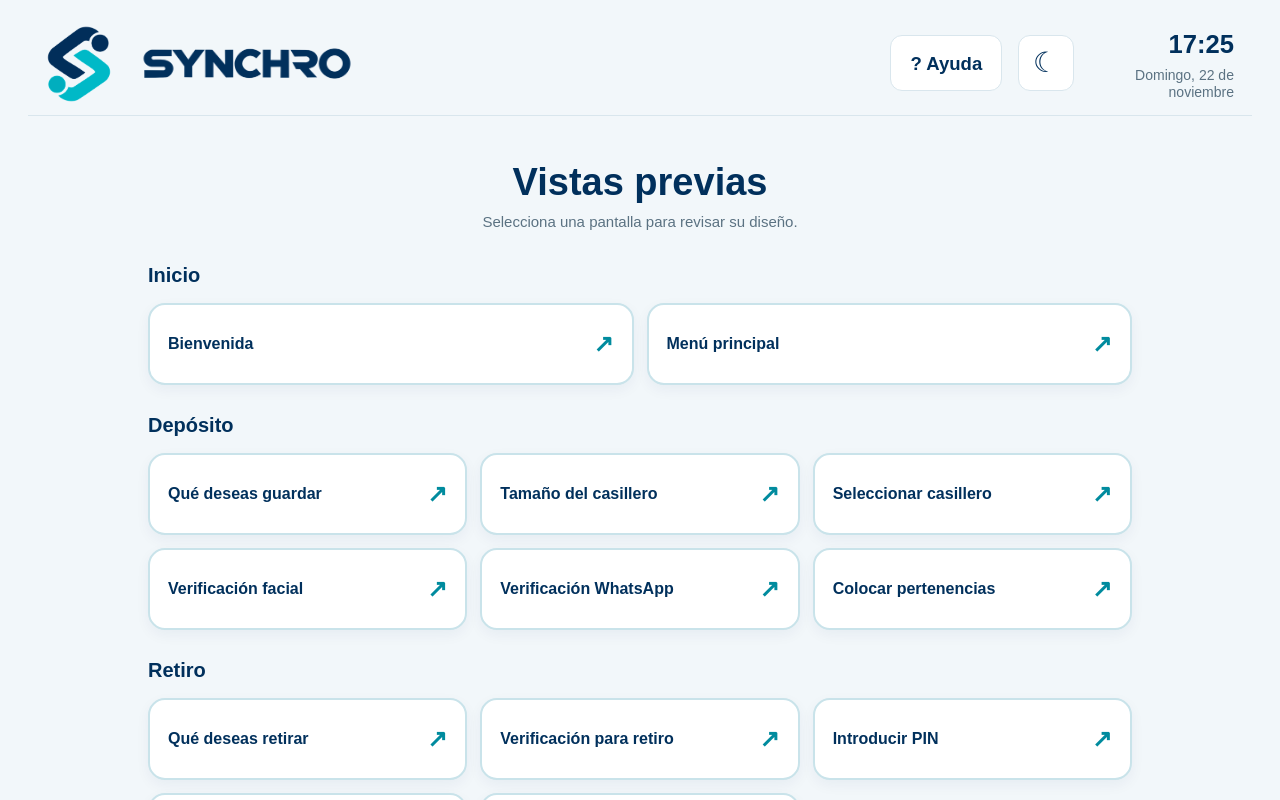
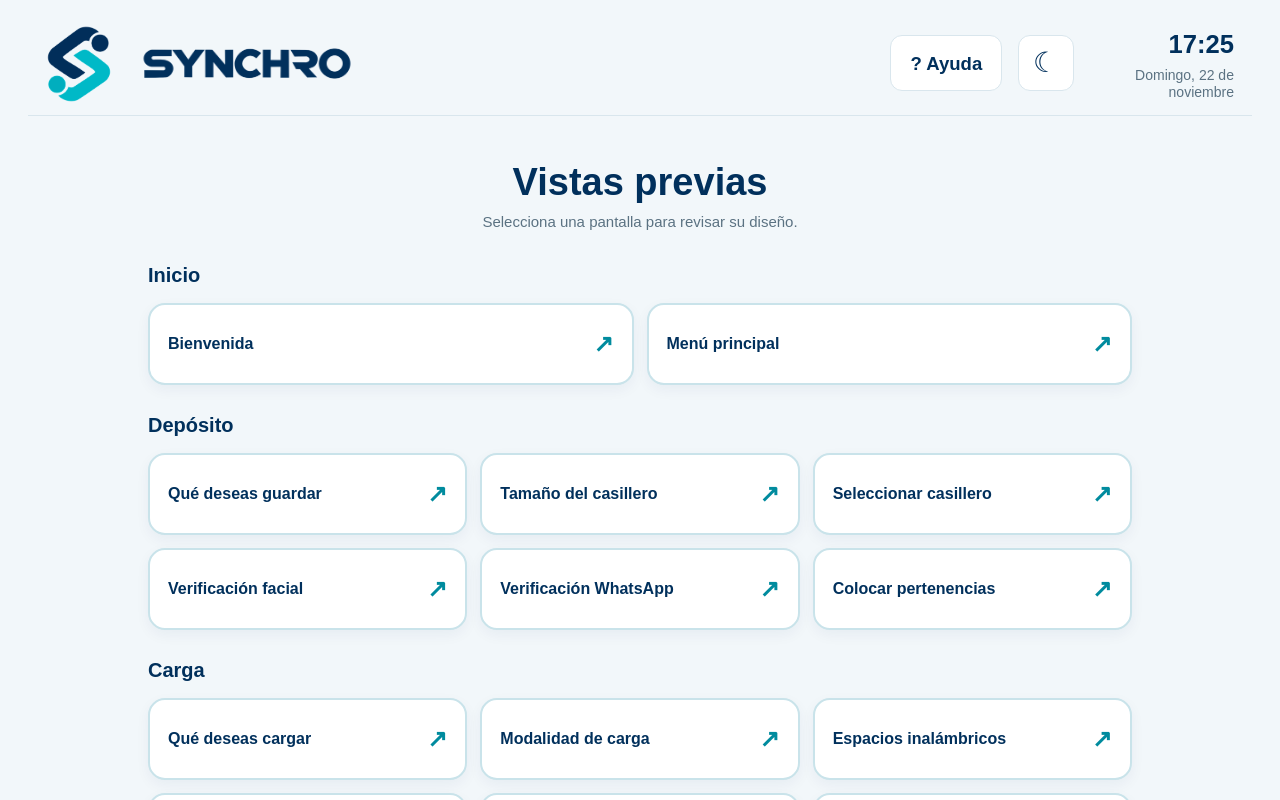
Before and after one commit to Bjosue95/SYNCHRO, a Vue app in the folder frontend/tablet-app/: page /vista-previa in a window 1280 px wide. Built offline with nearby package versions, Linux system fonts and the light colour scheme.

Commit message:
feat(preview): separar catalogo de carga y retiro de dispositivos

```diff
--- a/frontend/tablet-app/src/preview/views/CatalogoView.vue
+++ b/frontend/tablet-app/src/preview/views/CatalogoView.vue
@@ -7,7 +7,7 @@ import { pantallas } from "../pantallas.js";
 const { oscuro } = useTema();
 
 const secciones = computed(() =>
-  ["Inicio", "Depósito", "Retiro"].map(nombre => ({
+  ["Inicio", "Depósito", "Carga", "Retiro", "Retiro de dispositivos"].map(nombre => ({
     nombre,
     vistas: pantallas.filter(p => p.grupo === nombre)
   }))
```
